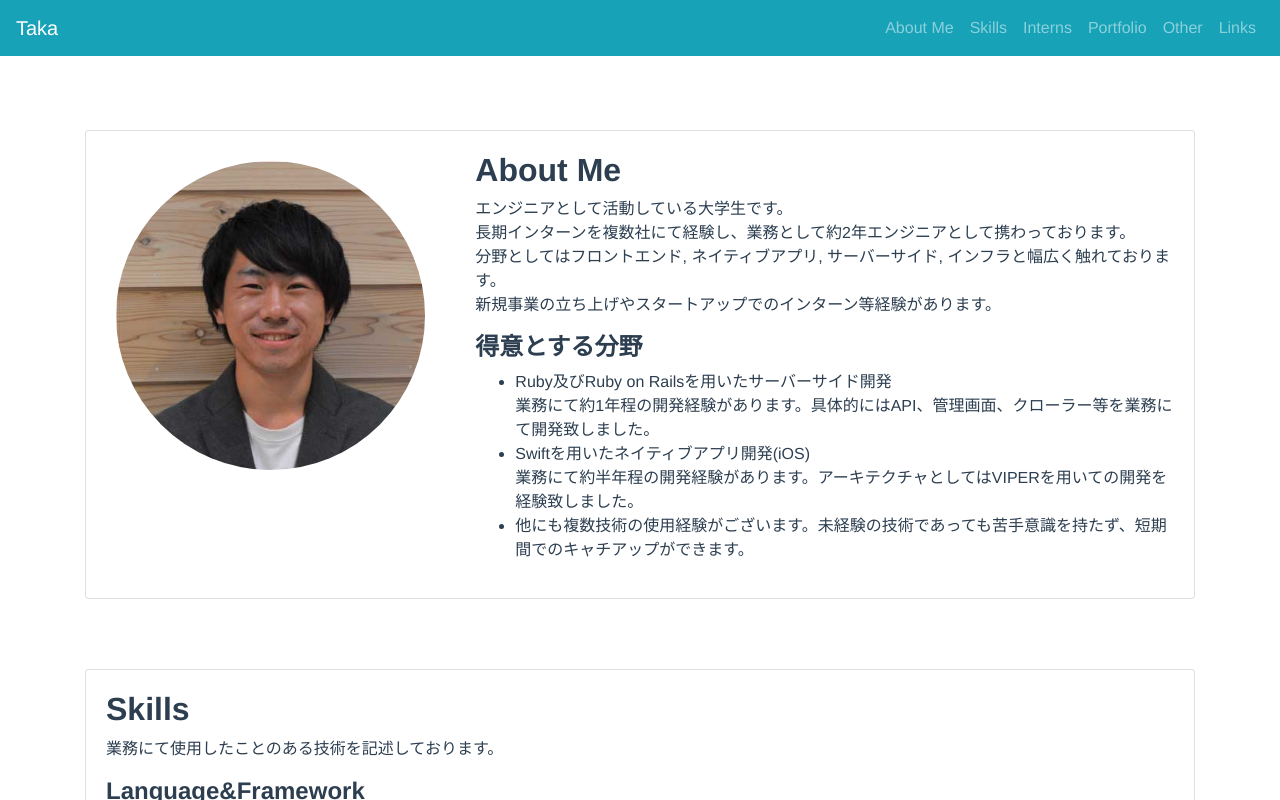
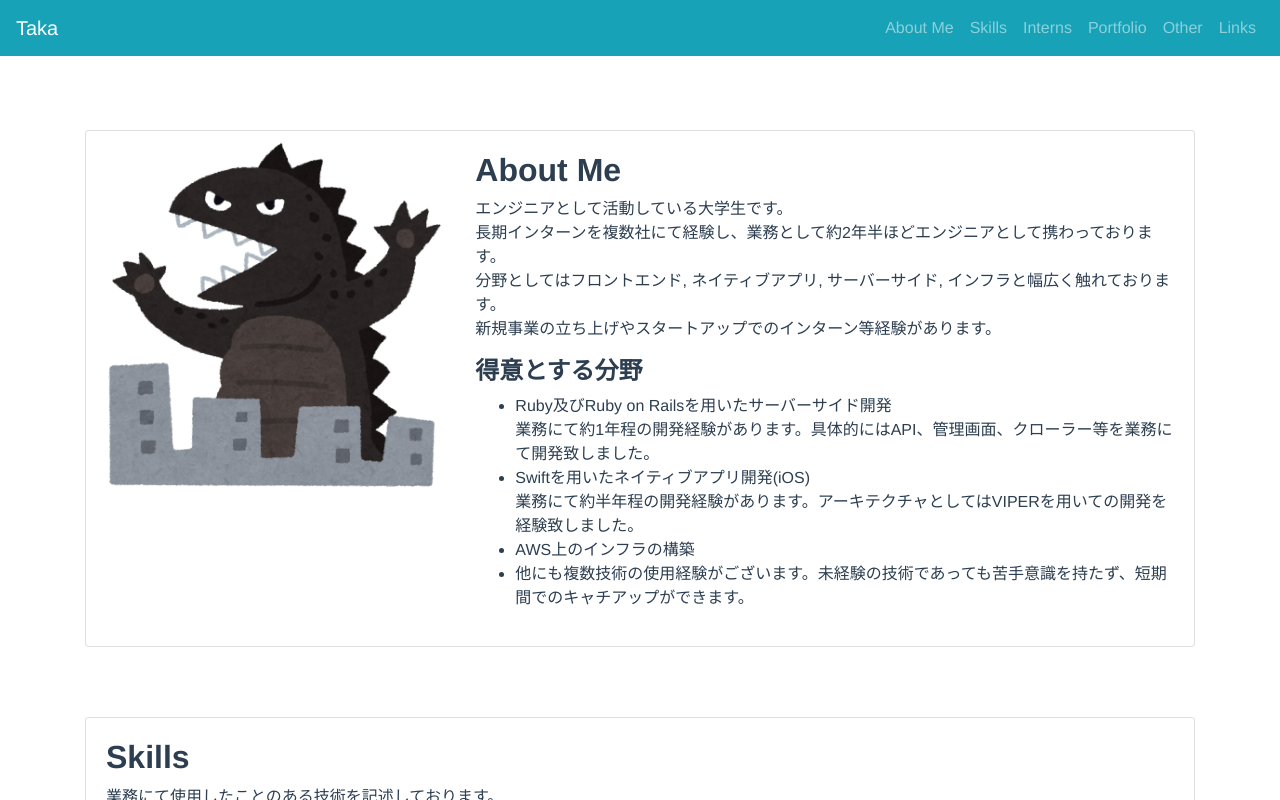
Before and after one commit to taka011002/my_page, a Vue app: page / in a window 1280 px wide. Shown: the top 800 px of the page. Built offline with nearby package versions, Linux system fonts and the light colour scheme; what vue-smoothscroll would draw is missing.

Commit message:
画像を更新

```diff
--- a/src/views/AboutMe.vue
+++ b/src/views/AboutMe.vue
@@ -5,7 +5,7 @@
         <b-card no-body class="overflow-hidden mx-auto">
           <b-row no-gutters>
             <b-col md="4">
-              <b-card-img-lazy fluid v-bind="lazyImage" src="profile_image.jpg" class="profile-image" alt="profile_image"></b-card-img-lazy>
+              <b-card-img-lazy fluid v-bind="lazyImage" src="tokusatsu_kaiju_black.png"> class="profile-image" alt="profile_image"></b-card-img-lazy>
             </b-col>
             <b-col md="8">
               <b-card-body>
@@ -14,7 +14,7 @@
 
                   <p>
                     エンジニアとして活動している大学生です。<br>
-                    長期インターンを複数社にて経験し、業務として約2年エンジニアとして携わっております。<br>
+                    長期インターンを複数社にて経験し、業務として約2年半ほどエンジニアとして携わっております。<br>
                     分野としてはフロントエンド, ネイティブアプリ, サーバーサイド, インフラと幅広く触れております。<br>
                     新規事業の立ち上げやスタートアップでのインターン等経験があります。<br>
                   </p>
@@ -26,6 +26,9 @@
                     </li>
                     <li>
                       Swiftを用いたネイティブアプリ開発(iOS)<br>業務にて約半年程の開発経験があります。アーキテクチャとしてはVIPERを用いての開発を経験致しました。
+                    </li>
+                    <li>
+                        AWS上のインフラの構築
                     </li>
                     <li>
                       他にも複数技術の使用経験がございます。未経験の技術であっても苦手意識を持たず、短期間でのキャチアップができます。
```
Also changed, not shown: public/portfolio/tokusatsu_kaiju_black.png (added).
